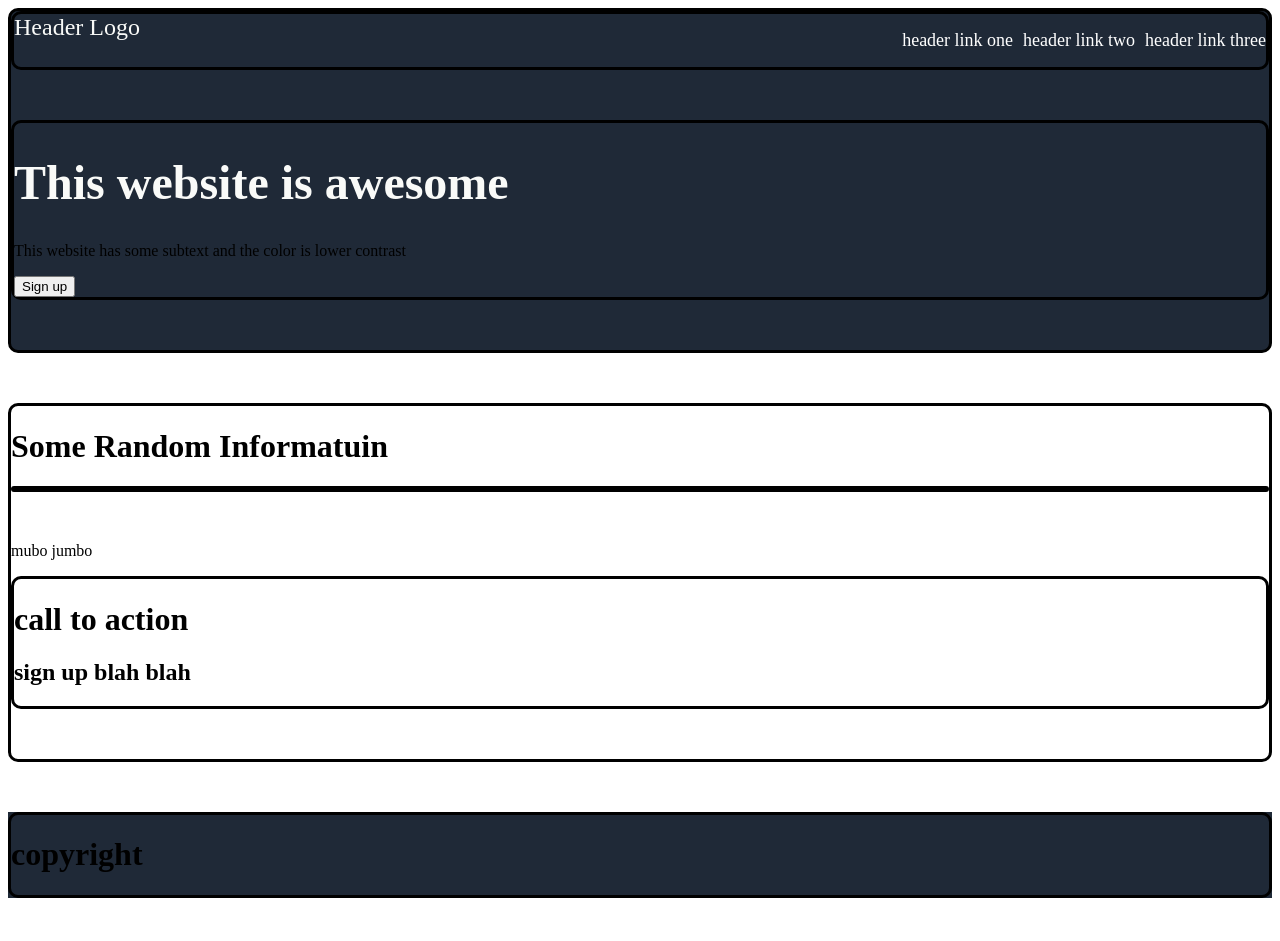
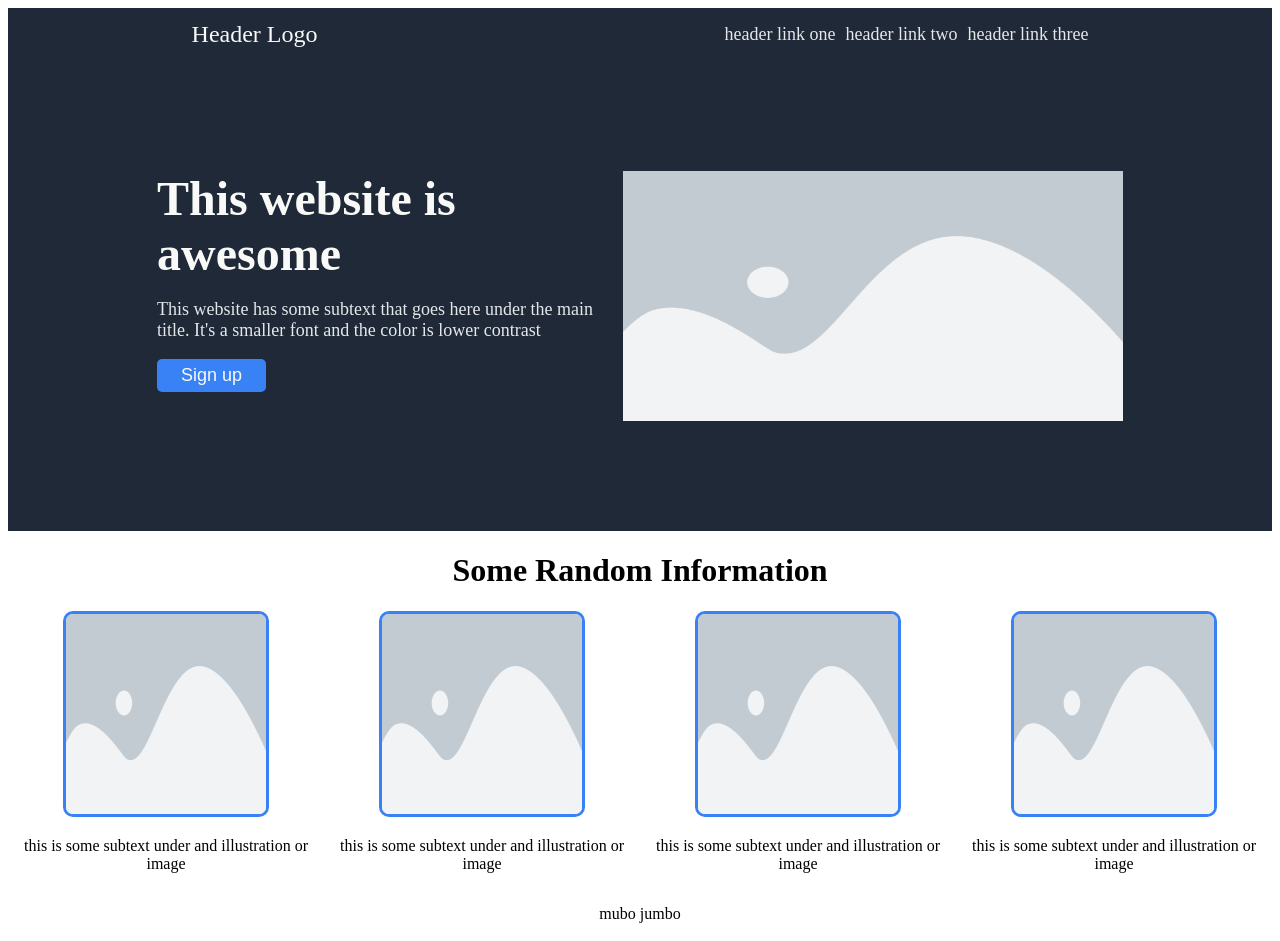
Before and after one commit to Ricardashian/Landing_page_odin, a plain HTML site: page index.html in a window 1280 px wide. Shown: the top 941 px of the page. Drawn offline with Linux system fonts and the light colour scheme.

Commit message:
added place holder images and alignment on four images under information

```diff
--- a/index.html
+++ b/index.html
@@ -20,20 +20,36 @@
                 </ul>
             </div>
             <div class="main">
-                <h1>This website is awesome</h1>
-                <p>This website has some subtext and the color is lower contrast</p>
-                <button>Sign up</button>
-                <img href="">
+                <div class="left">
+                    <h1>This website is awesome</h1>
+                    <p>This website has some subtext that goes here under the main title. It's a smaller font and the color is lower contrast</p>
+                    <button>Sign up</button>
+                </div>
+                <div class="right">
+                    <img src="placehold.jpg" alt="place holder" width="500px" height="250px">
+                </div>
 
             </div>
         </div>
         <div class="middle">
-            <h1>Some Random Informatuin</h1>
+            <h1>Some Random Information</h1>
             <div class="container">
-                <card></card>
-                <card></card>
-                <card></card>
-                <card></card>
+                <card>
+                    <img src="placehold.jpg" alt="place" width="200px" height="200px">
+                    <p>this is some subtext under and illustration or image</p>
+                </card>
+                <card>
+                    <img src="placehold.jpg" alt="place" width="200px" height="200px">
+                    <p>this is some subtext under and illustration or image</p>
+                </card>
+                <card>
+                    <img src="placehold.jpg" alt="place" width="200px" height="200px">
+                    <p>this is some subtext under and illustration or image</p>
+                </card>
+                <card>
+                    <img src="placehold.jpg" alt="place" width="200px" height="200px">
+                    <p>this is some subtext under and illustration or image</p>
+                </card>
             </div>
             <p>mubo jumbo</p>
             <div>
--- a/styles.css
+++ b/styles.css
@@ -1,23 +1,32 @@
+/* *{
+   text-align: center;
+}
 div {
     border-radius: 10px;
     border-style: solid;
     margin-bottom: 50px;
-}
+} */
 
 .top {
     background-color: #1f2937;
     display:flex;
     flex-direction: column;
+    padding-bottom: 100px;
+    margin: 0;
 }
 
 .navbar {
     display: flex;
-    justify-content: space-between;
+    justify-content: space-around;
+    align-items: center;
+    margin-bottom: 100px;
+    padding: 0;
 }
 
  header {
     color: #f9faf8;
     font-size: 24px;
+    text-wrap: wrap;
  }
 
  ul {
@@ -27,16 +36,105 @@ div {
  }
 
  a {
-    color: white;
+    color: #e5e7eb;
     font-size: 18px;
     text-decoration-line: none;
  }
 
+.main {
+    display: flex;
+    padding: 10px;
+    margin-top: 0;
+    gap: 16px;
+    justify-content: center;
+
+}
+.left{
+   max-width: 450px;
+   text-align: left;
+}
+
  .main h1 {
     font-size: 48px;
     color: #f9faf8;
+    margin: 0;
+    text-align: left;
+    text-wrap: wrap;
+
  }
+
+ .main p {
+    color: #e5e7eb;
+    font-size: 18px;
+
+    text-align: left;
+    text-wrap: wrap;
+ }
+
+ .main button {
+    background-color: #3882f6;
+    color: #f9faf8;
+    border-radius: 5px;
+    border-style: none;
+    padding: 6px 24px;
+    font-size: 18px;
+ }
+ img {
+   max-width: 100%;
+   max-height: 100%;
+ }
+
+ .right{
+    display: flex;
+    max-width: 100%;
+    max-height: 25%;
+ }
+
+.middle {
+   text-align: center;
+}
+
+
+
+
+
+
+
+ .container {
+   display: flex;
+   justify-content: space-evenly;
+   align-items: center;
+ }
+
+ /* card {
+   display: flex;
+   flex-direction: column;
+   align-content: space-evenly;
+   text-wrap: wrap;
+
+} */
+
+card img  {
+   border-radius: 10px;
+   border-style: solid;
+   border-color: #3882f6;
+}
+
+
+
+
+
+
+
+
+
+
+
+
+
 
 footer {
     background-color: #1f2937;
+    text-align: center;
+    color: #f9faf8;
 }
```
Also changed, not shown: placehold.jpg (added).
